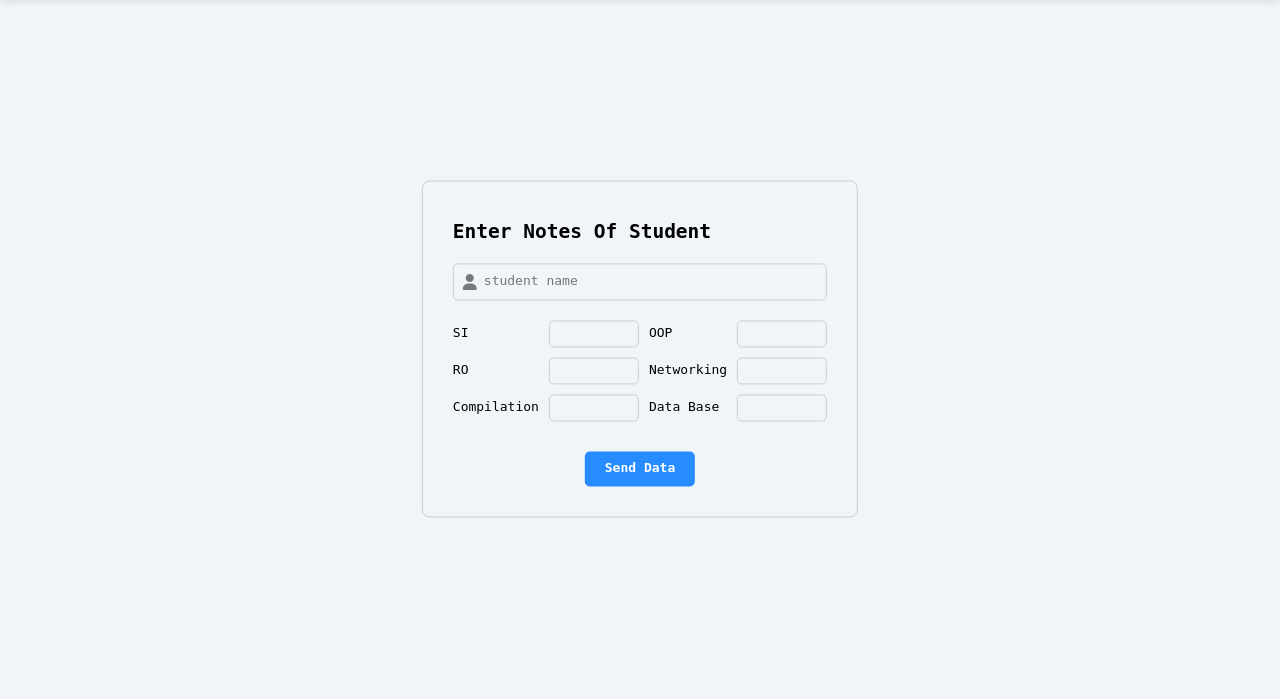
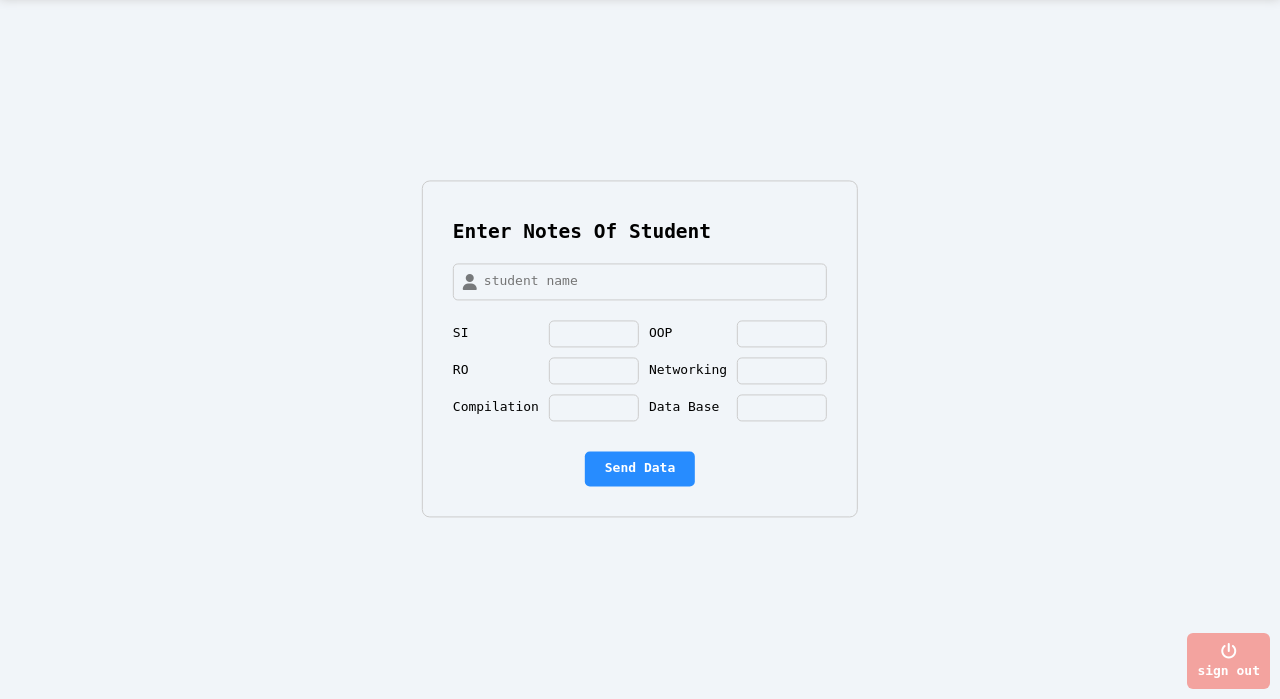
Before and after one commit to YoussefBouhdyd/mark-manager, a Flask app: template templates/calc.html in a window 1280 px wide. Shown: the part 101-800 px from the top of the page. Run offline with Flask 3, Linux system fonts and the light colour scheme; the template is opened without the code that fills it, so the values that code supplies are empty.

Commit message:
add the log out feature

```diff
--- a/app.py
+++ b/app.py
@@ -25,17 +25,26 @@ def index():
 
 @app.route("/calc",methods=["POST","GET"])
 def calc():
-    if request.method == "GET":
+    if request.method == "GET" and request.cookies.get("login"):
         return render_template("calc.html")
-    student_name = request.form.get("student-name")
-    si = request.form.get("si")
-    ro = request.form.get("ro")
-    compilation = request.form.get("compilation")
-    oop = request.form.get("oop")
-    networking = request.form.get("networking")
-    data_base = request.form.get("data-base")
-    result = round((float(si) + float(ro) + float(compilation) + float(oop) + float(networking) + float(data_base)) / 8,2)
-    return render_template("result.html",student = student_name, si = si , ro = ro , compilation = compilation , oop = oop , networking = networking , data_base = data_base,result = result)
+    elif request.method == "POST":
+        student_name = request.form.get("student-name")
+        si = request.form.get("si")
+        ro = request.form.get("ro")
+        compilation = request.form.get("compilation")
+        oop = request.form.get("oop")
+        networking = request.form.get("networking")
+        data_base = request.form.get("data-base")
+        result = round((float(si) + float(ro) + float(compilation) + float(oop) + float(networking) + float(data_base)) / 8,2)
+        return render_template("result.html",student = student_name, si = si , ro = ro , compilation = compilation , oop = oop , networking = networking , data_base = data_base,result = result)
+    else:
+        return redirect("/")
+
+@app.route("/log-out",methods = ["GET"])
+def log_out():
+    response = make_response(redirect(url_for("index")))
+    response.delete_cookie("login");
+    return response
 
 
 if __name__ == "__main__":
--- a/static/css/master.css
+++ b/static/css/master.css
@@ -238,6 +238,28 @@ header .links .link a:hover {
     right: -10px;
 }
 
+button.log-out {
+    position: absolute;
+    padding: 10px;
+    right: 10px;
+    bottom: 10px;
+    border: none;
+    background: #f4433675;
+    color: white;
+    font-weight: bold;
+    border-radius: 6px;
+    display: flex;
+    align-items: center;
+    gap: 5px;
+    flex-direction: column-reverse;
+    cursor: pointer;
+    transition: var(--main-transition);
+}
+
+button.log-out:hover {
+    background-color: var(--red-color);
+    box-shadow: 3px 3px #ccc;
+}
 
 /* Calcule Section  */
 
--- /dev/null
+++ b/static/js/master.js
@@ -0,0 +1,10 @@
+document.getElementById("log-out").onclick = () => {
+let request = new XMLHttpRequest;
+request.open("GET","/log-out");
+request.send();
+request.onreadystatechange = _ => {
+    if(request.readyState === 4 && request.status === 200) {
+        window.location.href = "/"
+    }
+}
+}
--- a/templates/calc.html
+++ b/templates/calc.html
@@ -55,5 +55,6 @@
             </form>
         </div>
     </div>
+    <button class="log-out" id="log-out">sign out <i class="fa-solid fa-power-off"></i></button>
 </div>
 {% endblock %}
--- a/templates/index.html
+++ b/templates/index.html
@@ -53,5 +53,6 @@
     </div>
     <!-- End Sign  -->
     {% endblock %}
+    <script src="./js/master.js" ></script>
 </body>
 </html>
```
